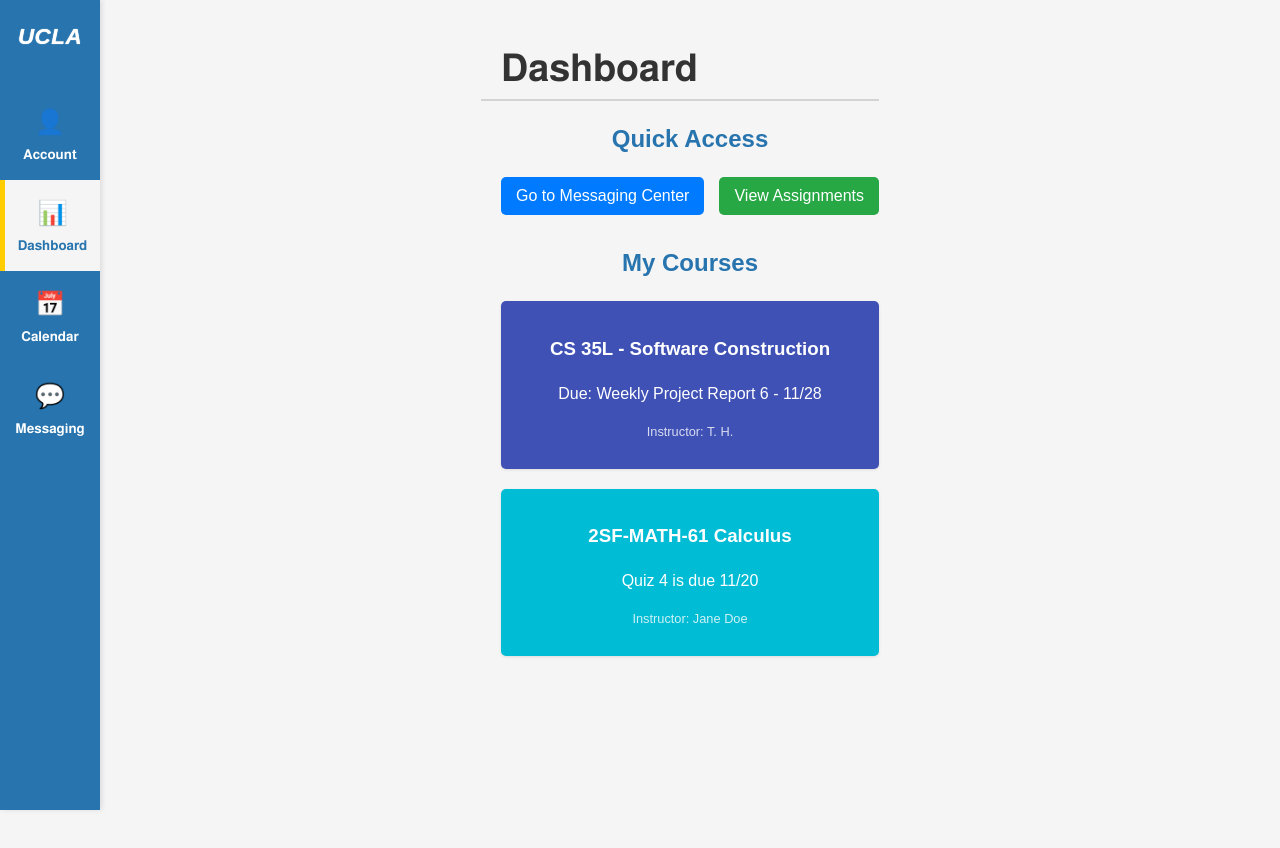
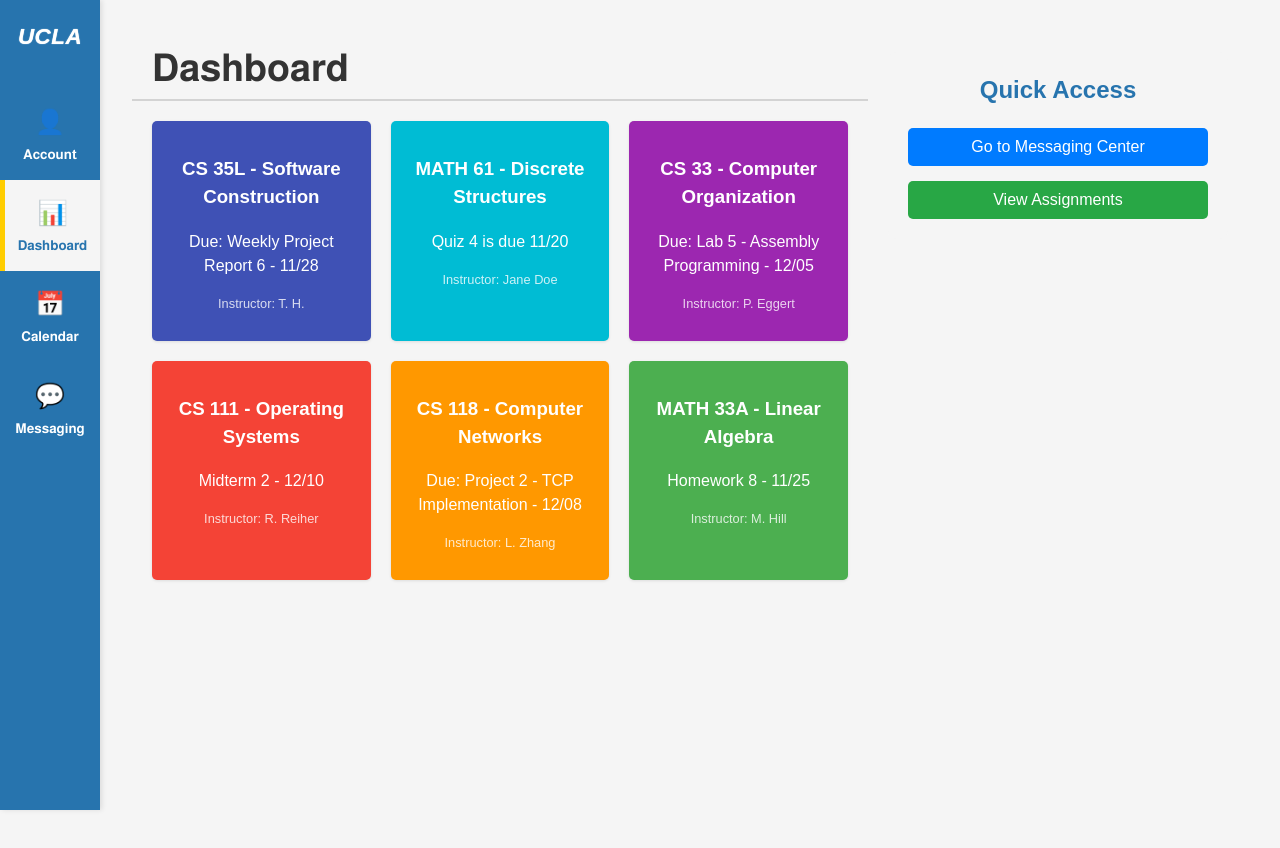
Before and after one commit to siphc/cs35l-final-project, a React (Vite) app in the folder client/: page / in a window 1280 px wide. Shown: the top 848 px of the page. Built offline with nearby package versions, Linux system fonts and the light colour scheme.

Commit message:
feat: Restructure Dashboard layout and add clickable course cards

```diff
--- a/client/src/App.jsx
+++ b/client/src/App.jsx
@@ -6,6 +6,7 @@ import Assignment from './Assignment.jsx';
 import Messaging from './Messaging.jsx';
 import Calendar from './Calendar.jsx';
 import Register from './Register';
+import CoursePage from './CoursePage.jsx';
 
 function App() {
   const [currentUser, setCurrentUser] = useState({ username: 'Test User' });
@@ -58,6 +59,9 @@ function App() {
       return <Messaging user={currentUser} onNavigate={handleSwitchView} onLogout={handleLogout} />;
     }else if (currentUser && currentView === 'calendar') {
       return <Calendar user={currentUser} onNavigate={handleSwitchView} onLogout={handleLogout} />;
+    }else if (currentUser && currentView.startsWith('course-')) {
+      // Handle all course pages
+      return <CoursePage user={currentUser} onNavigate={handleSwitchView} onLogout={handleLogout} />;
     }else {
       // Default view is 'login' (The missing part!)
       return (
--- /dev/null
+++ b/client/src/CoursePage.jsx
@@ -0,0 +1,26 @@
+import React from 'react';
+import Sidebar from './Sidebar';
+import './styles.css';
+
+const CoursePage = ({ user, onNavigate, onLogout }) => {
+  return (
+    <div className="body-with-right-side-primary-nav-expanded full-width-context-user_19897">
+      <Sidebar
+        page="course"
+        onNavigate={onNavigate}
+      />
+
+      <div id="main-content-wrapper">
+        <header className="page-header">
+          <h1>Course Page</h1>
+        </header>
+
+        <div style={{ padding: '20px' }}>
+          {/* Blank page content - ready for future implementation */}
+        </div>
+      </div>
+    </div>
+  );
+};
+
+export default CoursePage;
--- a/client/src/Dashboard.jsx
+++ b/client/src/Dashboard.jsx
@@ -42,14 +42,87 @@ const Dashboard = ({ user, onViewAssignments, onNavigate, onLogout }) => {
         />
       )}
 
-      <div id="main-content-wrapper">
+      <div style={{ display: 'flex', width: '100%', alignItems: 'flex-start' }}>
+        {/* Main Content - Dashboard and My Courses */}
+        <div id="main-content-wrapper" style={{ flex: 1, padding: '0 20px 20px 0' }}>
           <header className="page-header">
               <h1>Dashboard</h1>
           </header>
 
-        {/* 1. Quick Action Buttons */}
-        <h2 style={{ marginLeft: '20px', color: '#2774AE' }}>Quick Access</h2>
-        <div className="quick-access-buttons" style={{ display: 'flex', gap: '15px', marginBottom: '30px', marginLeft: '20px' }}>
+          <div className="dashboard-card-grid" style={{ marginLeft: '20px', marginRight: '20px', display: 'grid', gridTemplateColumns: 'repeat(3, 1fr)', gap: '20px' }}>
+              <div
+                className="dashboard-card"
+                style={{ backgroundColor: '#3f51b5', color: 'white', cursor: 'pointer', transition: 'transform 0.2s, box-shadow 0.2s' }}
+                onClick={() => onNavigate('course-cs35l')}
+                onMouseEnter={(e) => { e.currentTarget.style.transform = 'translateY(-8px)'; e.currentTarget.style.boxShadow = '0 8px 16px rgba(0, 0, 0, 0.4)'; }}
+                onMouseLeave={(e) => { e.currentTarget.style.transform = 'translateY(0)'; e.currentTarget.style.boxShadow = '0 1px 3px rgba(0, 0, 0, 0.1)'; }}
+              >
+                  <h3>CS 35L - Software Construction</h3>
+                  <p>Due: Weekly Project Report 6 - 11/28</p>
+                  <p style={{ fontSize: '0.8em', opacity: 0.8 }}>Instructor: T. H.</p>
+              </div>
+              <div
+                className="dashboard-card"
+                style={{ backgroundColor: '#00bcd4', color: 'white', cursor: 'pointer', transition: 'transform 0.2s, box-shadow 0.2s' }}
+                onClick={() => onNavigate('course-math61')}
+                onMouseEnter={(e) => { e.currentTarget.style.transform = 'translateY(-8px)'; e.currentTarget.style.boxShadow = '0 8px 16px rgba(0, 0, 0, 0.4)'; }}
+                onMouseLeave={(e) => { e.currentTarget.style.transform = 'translateY(0)'; e.currentTarget.style.boxShadow = '0 1px 3px rgba(0, 0, 0, 0.1)'; }}
+              >
+                  <h3>MATH 61 - Discrete Structures</h3>
+                  <p>Quiz 4 is due 11/20</p>
+                  <p style={{ fontSize: '0.8em', opacity: 0.8 }}>Instructor: Jane Doe</p>
+              </div>
+              <div
+                className="dashboard-card"
+                style={{ backgroundColor: '#9c27b0', color: 'white', cursor: 'pointer', transition: 'transform 0.2s, box-shadow 0.2s' }}
+                onClick={() => onNavigate('course-cs33')}
+                onMouseEnter={(e) => { e.currentTarget.style.transform = 'translateY(-8px)'; e.currentTarget.style.boxShadow = '0 8px 16px rgba(0, 0, 0, 0.4)'; }}
+                onMouseLeave={(e) => { e.currentTarget.style.transform = 'translateY(0)'; e.currentTarget.style.boxShadow = '0 1px 3px rgba(0, 0, 0, 0.1)'; }}
+              >
+                  <h3>CS 33 - Computer Organization</h3>
+                  <p>Due: Lab 5 - Assembly Programming - 12/05</p>
+                  <p style={{ fontSize: '0.8em', opacity: 0.8 }}>Instructor: P. Eggert</p>
+              </div>
+              <div
+                className="dashboard-card"
+                style={{ backgroundColor: '#f44336', color: 'white', cursor: 'pointer', transition: 'transform 0.2s, box-shadow 0.2s' }}
+                onClick={() => onNavigate('course-cs111')}
+                onMouseEnter={(e) => { e.currentTarget.style.transform = 'translateY(-8px)'; e.currentTarget.style.boxShadow = '0 8px 16px rgba(0, 0, 0, 0.4)'; }}
+                onMouseLeave={(e) => { e.currentTarget.style.transform = 'translateY(0)'; e.currentTarget.style.boxShadow = '0 1px 3px rgba(0, 0, 0, 0.1)'; }}
+              >
+                  <h3>CS 111 - Operating Systems</h3>
+                  <p>Midterm 2 - 12/10</p>
+                  <p style={{ fontSize: '0.8em', opacity: 0.8 }}>Instructor: R. Reiher</p>
+              </div>
+              <div
+                className="dashboard-card"
+                style={{ backgroundColor: '#ff9800', color: 'white', cursor: 'pointer', transition: 'transform 0.2s, box-shadow 0.2s' }}
+                onClick={() => onNavigate('course-cs118')}
+                onMouseEnter={(e) => { e.currentTarget.style.transform = 'translateY(-8px)'; e.currentTarget.style.boxShadow = '0 8px 16px rgba(0, 0, 0, 0.4)'; }}
+                onMouseLeave={(e) => { e.currentTarget.style.transform = 'translateY(0)'; e.currentTarget.style.boxShadow = '0 1px 3px rgba(0, 0, 0, 0.1)'; }}
+              >
+                  <h3>CS 118 - Computer Networks</h3>
+                  <p>Due: Project 2 - TCP Implementation - 12/08</p>
+                  <p style={{ fontSize: '0.8em', opacity: 0.8 }}>Instructor: L. Zhang</p>
+              </div>
+              <div
+                className="dashboard-card"
+                style={{ backgroundColor: '#4caf50', color: 'white', cursor: 'pointer', transition: 'transform 0.2s, box-shadow 0.2s' }}
+                onClick={() => onNavigate('course-math33a')}
+                onMouseEnter={(e) => { e.currentTarget.style.transform = 'translateY(-8px)'; e.currentTarget.style.boxShadow = '0 8px 16px rgba(0, 0, 0, 0.4)'; }}
+                onMouseLeave={(e) => { e.currentTarget.style.transform = 'translateY(0)'; e.currentTarget.style.boxShadow = '0 1px 3px rgba(0, 0, 0, 0.1)'; }}
+              >
+                  <h3>MATH 33A - Linear Algebra</h3>
+                  <p>Homework 8 - 11/25</p>
+                  <p style={{ fontSize: '0.8em', opacity: 0.8 }}>Instructor: M. Hill</p>
+              </div>
+          </div>
+        </div>
+
+        {/* Right Column - Quick Access */}
+        <div style={{ width: '300px', flexShrink: 0, padding: '20px', backgroundColor: '#f5f5f5', borderRadius: '8px', marginRight: '20px', marginTop: '20px' }}>
+          <h2 style={{ color: '#2774AE', marginTop: 0 }}>Quick Access</h2>
+          <div style={{ display: 'flex', flexDirection: 'column', gap: '15px' }}>
               <button
               onClick={() => onNavigate('messaging')}
               className="dashboard-button"
@@ -63,20 +136,6 @@ const Dashboard = ({ user, onViewAssignments, onNavigate, onLogout }) => {
                   View Assignments
               </button>
           </div>
-
-        {/* 2. Course Cards */}
-        <h2 style={{ marginLeft: '20px', color: '#2774AE' }}>My Courses</h2>
-        <div className="dashboard-card-grid" style={{ marginLeft: '20px' }}>
-            <div className="dashboard-card" style={{ backgroundColor: '#3f51b5', color: 'white' }}>
-                <h3>CS 35L - Software Construction</h3>
-                <p>Due: Weekly Project Report 6 - 11/28</p>
-                <p style={{ fontSize: '0.8em', opacity: 0.8 }}>Instructor: T. H.</p>
-            </div>
-            <div className="dashboard-card" style={{ backgroundColor: '#00bcd4', color: 'white' }}>
-                <h3>2SF-MATH-61 Calculus</h3>
-                <p>Quiz 4 is due 11/20</p>
-                <p style={{ fontSize: '0.8em', opacity: 0.8 }}>Instructor: Jane Doe</p>
-            </div>
         </div>
       </div>
     </div>
```
Lines whose indentation alone changed are shown as unchanged.
